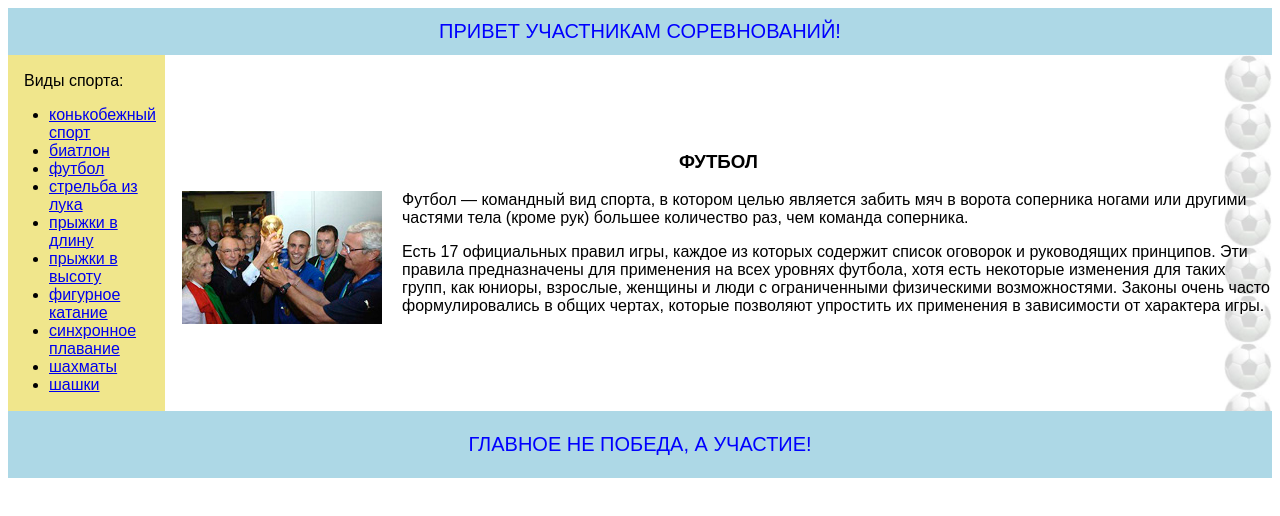
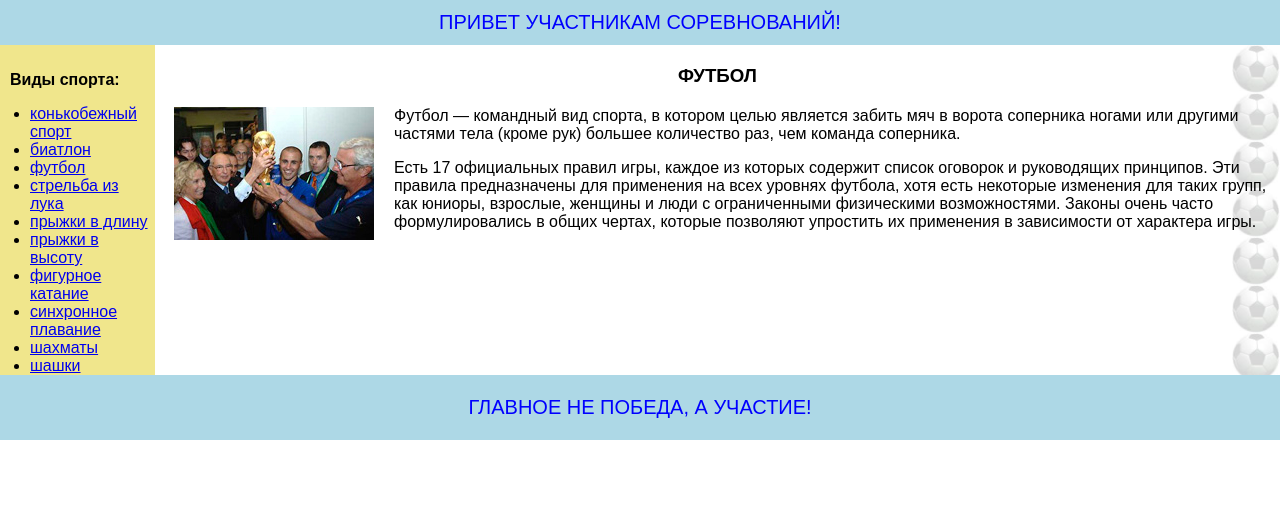
Before and after one commit to olol1631/lesson_5, a plain HTML site: page index.html in a window 1280 px wide. Drawn offline with Linux system fonts and the light colour scheme.

Commit message:
Update index.html

```diff
--- a/index.html
+++ b/index.html
@@ -4,6 +4,18 @@
 	<meta charset="UTF-8">
 	<title>tabl</title>
 	<style>
+		/*Обнуление*/
+		* {
+			padding: 0;
+			margin: 0;
+			border: 0;
+		}
+
+		*, *:before, *:after {
+			box-sizing: border-box;
+		}
+
+	/*--------------------*/
 		body{
 			font-family: Arial, Helvetica, sans-serif;
 		}
@@ -33,16 +45,28 @@
 			height: 65px;
 			color: #0000ff;
 		}
+		tbody{
+			vertical-align: top;
+		}
 		h3{
 			text-transform: uppercase;
 			text-align: center;
+			margin: 20px 0;
 		}
 		p{
-			padding: 0 0 0 15px;
+			padding: 0 0 0 18px;
+			margin: 16px 0;
 		}
 		img{
 			float: left;
-			padding: 0 20px 10px 15px;
+			padding: 0 20px 5px 18px;
+		}
+		h4{
+			margin: 26px 0 16px 10px;
+		}
+		ul{
+			margin: 0 0 0 30px;
+
 		}
 		.menu {
 			background-color: #f0e68c;
@@ -64,7 +88,7 @@
 		<tbody>
 			<tr>
 				<td class="menu">
-					<p>Виды спорта:</p>
+					<h4>Виды спорта:</h4>
 					<ul>
 						<li><a href="https://ru.wikipedia.org/wiki/%D0%9A%D0%BE%D0%BD%D1%8C%D0%BA%D0%BE%D0%B1%D0%B5%D0%B6%D0%BD%D1%8B%D0%B9_%D1%81%D0%BF%D0%BE%D1%80%D1%82" target="_blank">конькобежный спорт</a></li>
 						<li><a href="https://ru.wikipedia.org/wiki/%D0%91%D0%B8%D0%B0%D1%82%D0%BB%D0%BE%D0%BD" target="_blank">биатлон</a></li>
```
